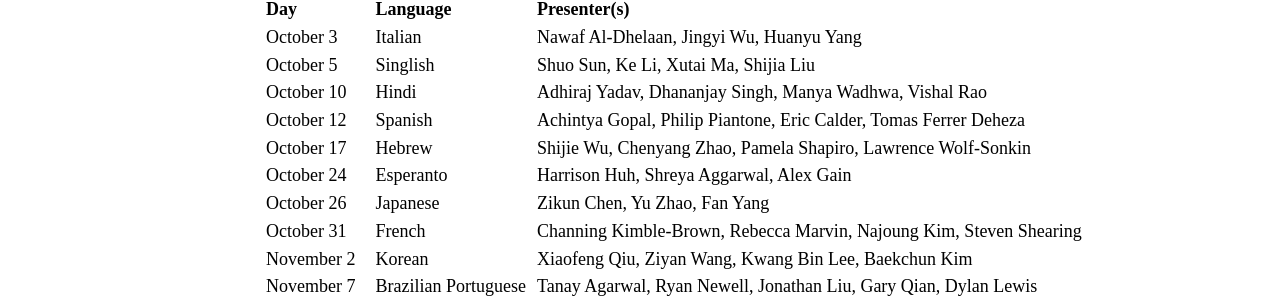
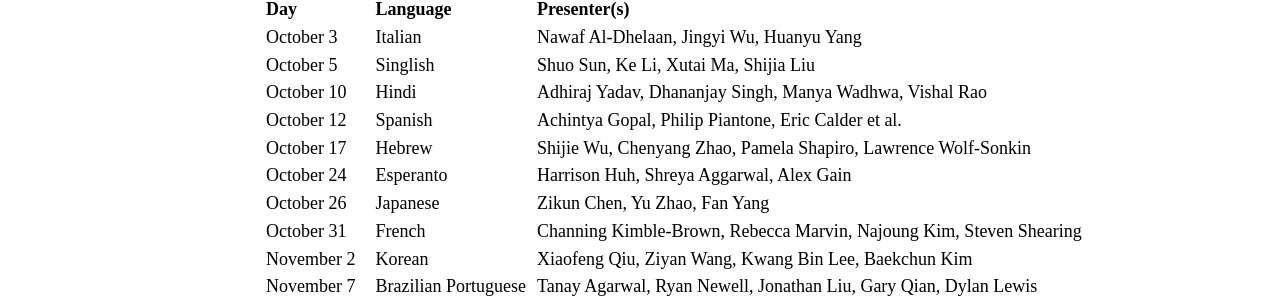
Before and after one commit to mt-class/jhu-2017, a Jekyll site: the page built from lin10.md, in a window 1280 px wide and 1152 px high. Shown: the part 598-901 px from the top of the window. Built offline with Jekyll 4.4.1, drawn with Linux system fonts in a browser that asks for light colours; nearby versions of some CDN libraries; some web fonts are replaced.

Commit message:
Update lin10.md

```diff
--- a/lin10.md
+++ b/lin10.md
@@ -42,7 +42,7 @@ TBD
 | October 3 | Italian | Nawaf Al-Dhelaan, Jingyi Wu, Huanyu Yang |
 | October 5 | Singlish | Shuo Sun, Ke Li, Xutai Ma, Shijia Liu |
 | October 10 | Hindi | Adhiraj Yadav, Dhananjay Singh, Manya Wadhwa, Vishal Rao |
-| October 12 | Spanish | Achintya Gopal, Philip Piantone, Eric Calder, Tomas Ferrer Deheza |
+| October 12 | Spanish | Achintya Gopal, Philip Piantone, Eric Calder et al. |
 | October 17 | Hebrew | Shijie Wu, Chenyang Zhao, Pamela Shapiro, Lawrence Wolf-Sonkin |
 | October 24 | Esperanto | Harrison Huh, Shreya Aggarwal, Alex Gain |
 | October 26 | Japanese | Zikun Chen, Yu Zhao, Fan Yang |
```
